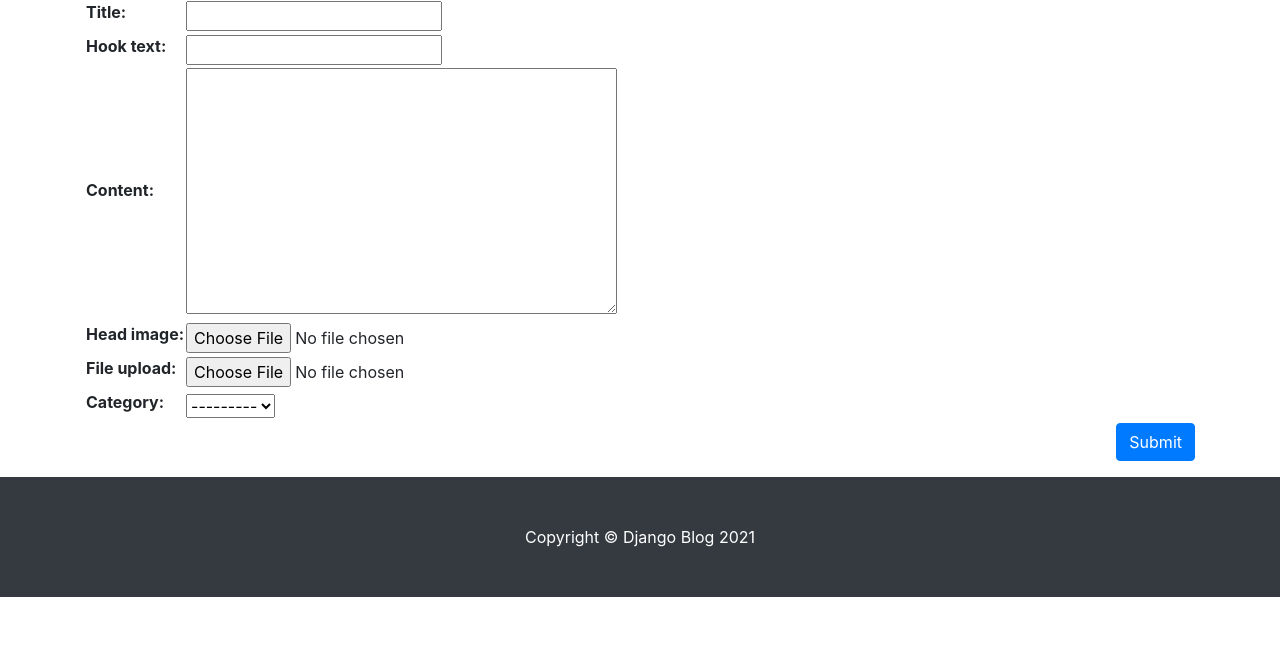
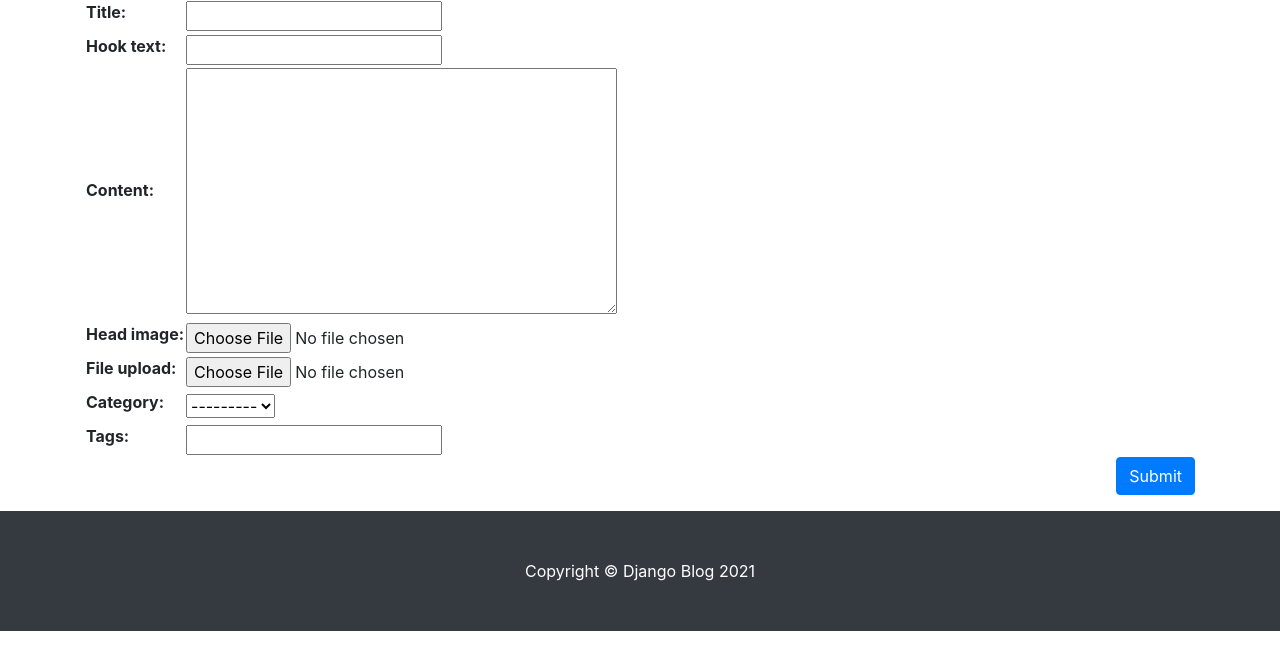
Before and after one commit to Darkphilip/Django_Web, a Django app: page /blog/create_post/ in a window 1280 px wide. Shown: the part 154-800 px from the top of the page. Run offline with Django 3.2, Linux system fonts and the light colour scheme; the visitor is signed in with stand-in values (Sample User, id 1); data that the repository does not hold is empty; some libraries are stand-ins or nearby versions.

Commit message:
포스트 작성 페이지에 태그 선택 칸 추가하기

```diff
--- a/blog/templates/blog/post_form.html
+++ b/blog/templates/blog/post_form.html
@@ -8,6 +8,10 @@
 <form method="post" enctype="multipart/form-data">{% csrf_token %}
     <table>
         {{form}}
+        <tr>
+            <th><label for="id_tags_str">Tags:</label></th>
+            <td><input type="text" name="tags_str" id="id_tags_str"></td>
+        </tr>
     </table>
     <button type="submit" class="btn btn-primary float-right">Submit</button>
 </form>
--- a/blog/templates/blog/post_list.html
+++ b/blog/templates/blog/post_list.html
@@ -12,7 +12,7 @@
   <span class="badge badge-secondary float-right">{{category}}</span>
   {% endif %}
   {% if tag %}
-  <span class="badge badge-info float-right"><i class="fas fa-tags"></i>
+  <span class="badge badge-info"><i class="fas fa-tags"></i>
 {{tag}} ({{tag.post_set.count}})</span>
   {% endif %}
 </h1>
--- a/blog/views.py
+++ b/blog/views.py
@@ -1,5 +1,6 @@
 from django.core.exceptions import PermissionDenied
 from django.shortcuts import render, redirect
+from django.utils.text import slugify
 from django.views.generic import ListView, DetailView, CreateView, UpdateView
 from .models import Post, Category, Tag
 from django.contrib.auth.mixins import LoginRequiredMixin, UserPassesTestMixin
@@ -36,7 +37,22 @@ class PostCreate(LoginRequiredMixin, UserPassesTestMixin, CreateView):
         current_user = self.request.user
         if current_user.is_authenticated and (current_user.is_staff or current_user.is_superuser):
             form.instance.author = current_user
-            return super(PostCreate, self).form_valid(form)
+
+            response = super(PostCreate, self).form_valid(form)
+            tags_str = self.request.POST.get('tags_str')
+            if tags_str:
+                tags_str = tags_str.strip()
+                tags_str = tags_str.replace(',', ';')
+                tags_list = tags_str.split(';')
+
+                for t in tags_list:
+                    t = t.strip()
+                    tag, is_tag_created = Tag.objects.get_or_create(name=t)
+                    if is_tag_created:
+                        tag.slug = slugify(t, allow_unicode=True)
+                        tag.save()
+                    self.object.tags.add(tag)
+            return response
         else:
             return redirect('/blog/')
 
```
Also changed, not shown: blog/tests.py (+12 -1 lines).
